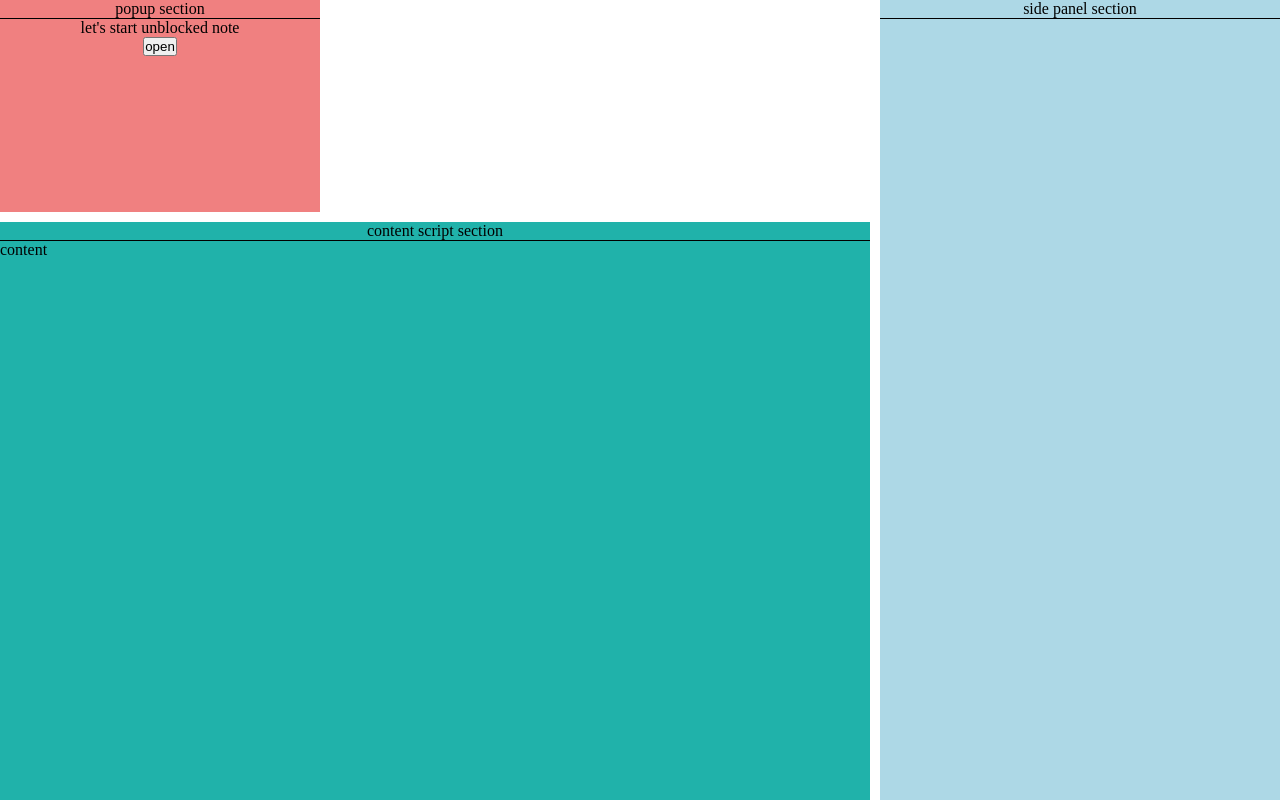
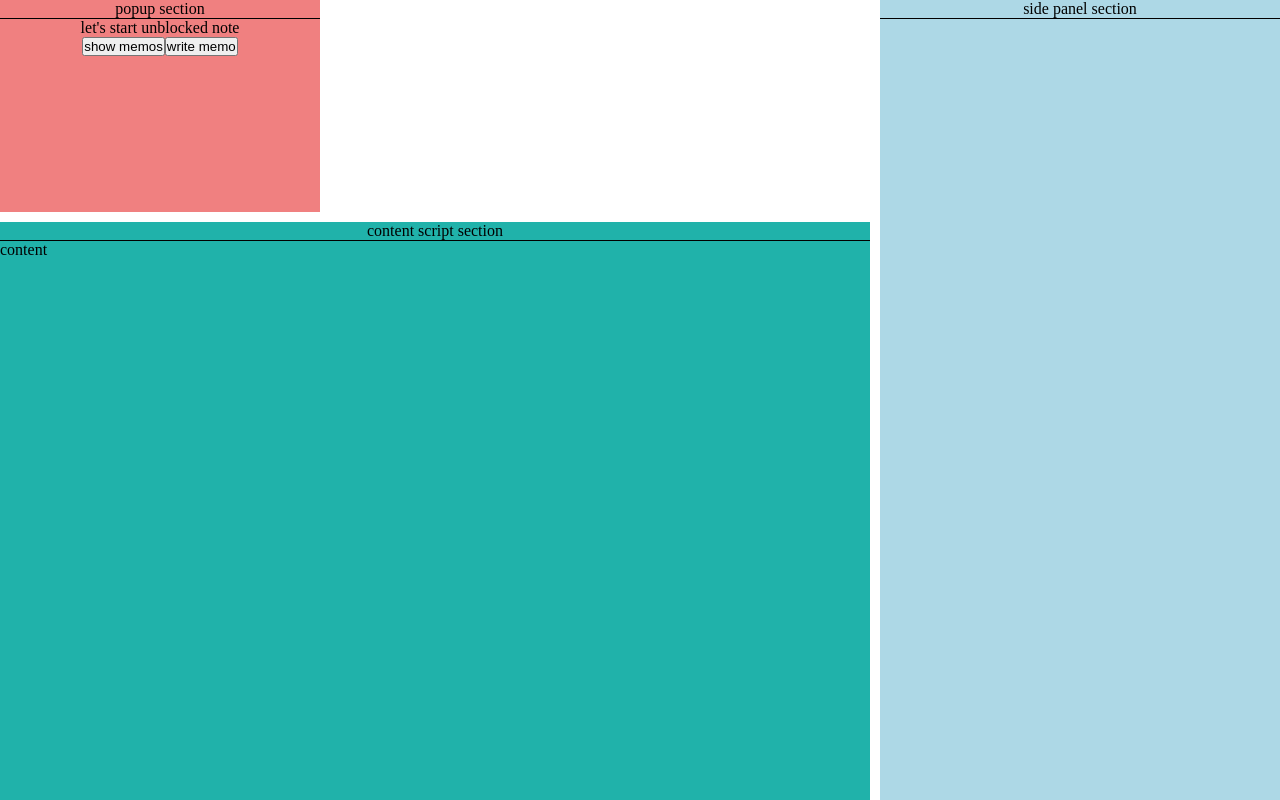
Before and after one commit to mattew8/unblocked-note-extension, a React (Vite) app: page / in a window 1280 px wide. Built offline with nearby package versions, Linux system fonts and the light colour scheme.

Commit message:
✅ implement start extension hooks
apply in Popup component

```diff
--- a/src/popup/Popup.tsx
+++ b/src/popup/Popup.tsx
@@ -1,14 +1,19 @@
-import { openSidePanelController } from '../service/message-controller/open-side-panel';
-import { useExtensionRouter } from '../service/router/extension-router';
+import useStartExtensionInPopup from '../service/start-extension/start-extension-in-popup';
 
 const Popup = () => {
-  const router = useExtensionRouter();
+  const start = useStartExtensionInPopup();
 
-  const onClickOpen = async () => {
+  const onClickShowList = async () => {
     try {
-      router.push('post/list');
-      await openSidePanelController.send();
-      window.close();
+      await start('post-list');
+    } catch (e) {
+      alert(e || 'fail to load side-panel. please retry later.');
+    }
+  };
+
+  const onClickWriteMemo = async () => {
+    try {
+      await start('post-create');
     } catch (e) {
       alert(e || 'fail to load side-panel. please retry later.');
     }
@@ -17,7 +22,8 @@ const Popup = () => {
   return (
     <div style={{ width: 320, height: 210, textAlign: 'center' }}>
       <p>let's start unblocked note</p>
-      <button onClick={onClickOpen}>open</button>
+      <button onClick={onClickShowList}>show memos</button>
+      <button onClick={onClickWriteMemo}>write memo</button>
     </div>
   );
 };
--- /dev/null
+++ b/src/service/start-extension/start-extension-in-popup.ts
@@ -0,0 +1,17 @@
+import { startExtension } from '../../application/start-extension/start-extension';
+import { useExtensionRouter } from '../router/extension-router';
+import { openSidePanelController } from '../message-controller/open-side-panel';
+
+const useStartExtensionInPopup = () => {
+  const router = useExtensionRouter();
+
+  const start = (type: 'post-list' | 'post-create') =>
+    startExtension(type, {
+      router,
+      messageController: openSidePanelController,
+    });
+
+  return start;
+};
+
+export default useStartExtensionInPopup;
```
